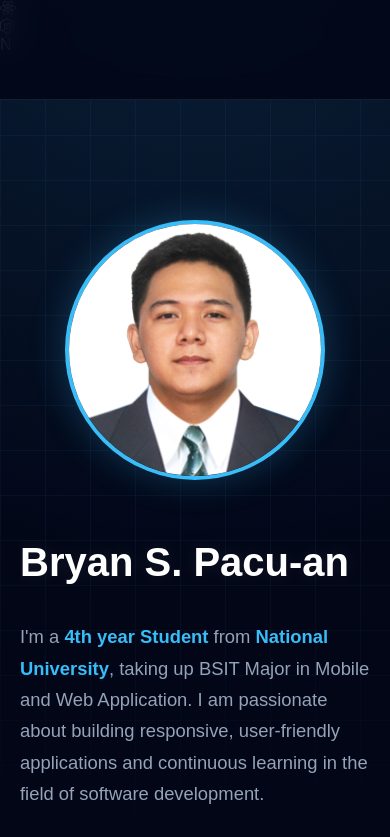
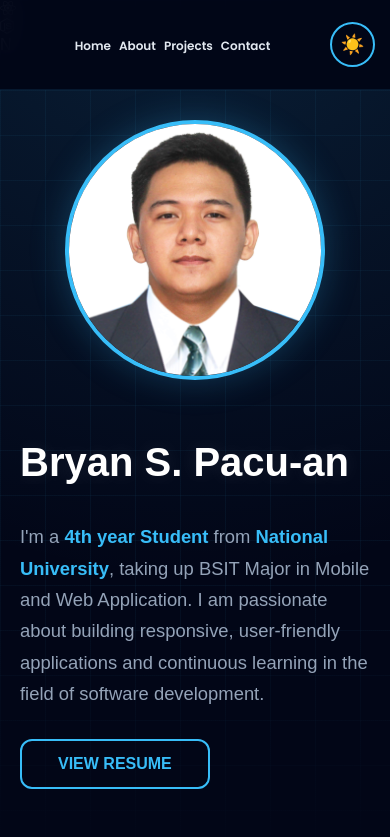
Before and after one commit to bryan-ctrl/MyportfolioZXC, a React (Vite) app: page / in a window 390 px wide. Shown: the top 837 px of the page. Built offline with nearby package versions, Linux system fonts and the light colour scheme.

Commit message:
Fixing Navbar

```diff
--- a/src/components/Navbar.jsx
+++ b/src/components/Navbar.jsx
@@ -1,35 +1,27 @@
 import React, { useState, useEffect } from "react";
 
 export default function Navbar() {
-  // Naka-default tayo sa Dark Mode (true)
   const [isDarkMode, setIsDarkMode] = useState(true);
 
   useEffect(() => {
-    if (isDarkMode) {
-      document.documentElement.setAttribute("data-theme", "dark");
-    } else {
-      document.documentElement.setAttribute("data-theme", "light");
-    }
+    document.documentElement.setAttribute("data-theme", isDarkMode ? "dark" : "light");
   }, [isDarkMode]);
 
-  const toggleTheme = () => {
-    setIsDarkMode(!isDarkMode);
-  };
+  const toggleTheme = () => setIsDarkMode(!isDarkMode);
 
   return (
     <nav className="nav">
+
       <ul className="nav-links">
         <li><a href="#home">Home</a></li>
         <li><a href="#about">About</a></li>
         <li><a href="#projects">Projects</a></li>
         <li><a href="#contact">Contact</a></li>
-        {/* Heto ang Toggle Button sa dulo */}
-        <li className="theme-toggle-li">
-          <button className="theme-toggle-btn" onClick={toggleTheme}>
-            {isDarkMode ? "☀️" : "🌙"}
-          </button>
-        </li>
       </ul>
+
+      <button className="theme-toggle-btn" onClick={toggleTheme}>
+        {isDarkMode ? "☀️" : "🌙"}
+      </button>
     </nav>
   );
 }
--- a/src/components/Projects.jsx
+++ b/src/components/Projects.jsx
@@ -37,9 +37,11 @@ export default function Projects() {
 
   return (
     <section id="projects" className="projects-section">
-      <div className="section-header">
+      <div className="section-header reveal">
         <h2 className="section-title">My Projects</h2>
+        <div className="title-underline"></div>
       </div>
+
       <div className="projects-container">
         {projectList.map((project, index) => (
           <ProjectCard key={index} project={project} />
@@ -57,9 +59,9 @@ function ProjectCard({ project }) {
   };
 
   return (
-    /* DAGDAG DITO: Nilagyan natin ng 'reveal' class para mag-pop out */
+    /* Naka-reveal class ito para mag-pop up habang nag-scroll */
     <div className="project-card reveal">
-      {/* Nilipat ang Title sa taas ng Image Wrapper */}
+      <div className="project-card-inner">
         <h3 className="project-title-top">{project.title}</h3>
 
         <div className="project-image-wrapper" onClick={handleImageClick}>
@@ -69,11 +71,17 @@ function ProjectCard({ project }) {
             alt={`${project.title} screenshot`}
             className="project-image slide-animation"
           />
+
           <div className="image-indicators">
             {project.images.map((_, index) => (
-            <span key={index} className={`dot ${index === currentImgIndex ? "active" : ""}`}></span>
+              <span
+                key={index}
+                className={`dot ${index === currentImgIndex ? "active" : ""}`}
+              ></span>
             ))}
           </div>
+
+          <div className="click-hint">Click image to slide</div>
         </div>
 
         <div className="project-content">
@@ -86,5 +94,6 @@ function ProjectCard({ project }) {
           </div>
         </div>
       </div>
+    </div>
   );
 }
--- a/src/styles/app.css
+++ b/src/styles/app.css
@@ -109,104 +109,124 @@ body {
 
 @keyframes spin { to { transform: rotate(360deg); } }
 
-/* ========== Navbar (LAGING DARK & MOBILE READY) ========== */
+/* 1. I-IMPORT ANG POPPINS FONT */
+@import url('https://fonts.googleapis.com/css2?family=Poppins:wght@300;400;600;800&display=swap');
+
+@import url('https://fonts.googleapis.com/css2?family=Poppins:wght@400;600;800&display=swap');
+
+/* nav styles */
 .nav {
+  position: fixed;
+  top: 0;
+  left: 0;
+  width: 100%;
+  height: 100px; /* Malaking height */
   display: flex;
-  justify-content: space-between; /* Pinaghihiwalay ang Logo at Toggle */
+  justify-content: space-between;
   align-items: center;
-  padding: 25px 50px;
-  position: sticky;
-  top: 0;
-  background: rgba(2, 6, 23, 0.85);
-  backdrop-filter: blur(12px);
-  -webkit-backdrop-filter: blur(12px); /* Safari support */
-  z-index: 1000;
+  padding: 0 50px;
+  background: rgba(2, 6, 23, 0.95);
+  backdrop-filter: blur(10px);
+  -webkit-backdrop-filter: blur(10px);
+  z-index: 99999;
   font-family: 'Poppins', sans-serif;
-  border-bottom: 1px solid rgba(30, 41, 59, 0.7);
-  min-height: 100px;
+  box-sizing: border-box;
+  border-bottom: 1px solid rgba(56, 189, 248, 0.1);
 }
 
 .logo {
-  color: #38bdf8;
-  font-weight: 700;
-  font-size: 1.8rem;
+  color: #38bdf8; /* Ginawa kong blue para mas kita */
+  font-weight: 800;
+  font-size: 2.2rem; /* Malaking Logo */
   letter-spacing: 1px;
-  cursor: pointer;
-  transition: all 0.3s ease;
-  flex-shrink: 0; /* Para hindi mapitpit ang logo sa mobile */
-}
-
-.logo:hover {
-  color: #38bdf8;
-  text-shadow: 0 0 15px rgba(56, 189, 248, 0.5);
+  text-decoration: none;
+  flex-shrink: 0;
 }
 
 .nav-links {
-  display: flex; /* Naka-flex ito sa desktop */
-  gap: 25px;
+  display: flex;
   list-style: none;
+  gap: 35px; /* Mas malawak na gap */
+  margin: 0;
   padding: 0;
-  margin: 0 auto; /* Nilagay sa gitna ang links sa desktop */
-  align-items: center;
+  /* Centering Logic */
+  position: absolute;
+  left: 50%;
+  transform: translateX(-50%);
 }
 
 .nav-links a {
+  text-decoration: none;
   color: #e2e8f0;
-  text-decoration: none;
-  font-weight: 500;
-  font-size: 1rem;
-  letter-spacing: 0.5px;
-  padding: 8px 15px;
-  border-radius: 8px;
+  font-weight: 600;
+  font-size: 1.3rem; /* Malaking Text */
   transition: all 0.3s ease;
+  white-space: nowrap;
 }
 
 .nav-links a:hover {
-  background: rgba(56, 189, 248, 0.15);
   color: #38bdf8;
+  text-shadow: 0 0 10px rgba(56, 189, 248, 0.3);
 }
 
 .theme-toggle-btn {
   background: transparent;
-  border: 1px solid #38bdf8;
+  border: 2px solid #38bdf8;
   color: #38bdf8;
+  width: 55px; /* Malaking Button */
+  height: 55px;
   border-radius: 50%;
-  width: 40px;
-  height: 40px;
   cursor: pointer;
   display: flex;
   align-items: center;
   justify-content: center;
-  font-size: 1.2rem;
+  font-size: 1.6rem; /* Malaking Emoji */
   transition: all 0.3s ease;
-  flex-shrink: 0; /* Para hindi lumiit ang button sa mobile */
+  flex-shrink: 0;
 }
 
-.theme-toggle-btn:hover {
-  background: rgba(56, 189, 248, 0.1);
-  box-shadow: 0 0 10px rgba(56, 189, 248, 0.3);
-  transform: scale(1.1);
-}
-
-/* ========== NAVBAR MOBILE RESPONSIVE ========== */
+/* ========== MOBILE VIEW RESPONSIVE ========== */
 @media (max-width: 768px) {
   .nav {
-    padding: 10px 20px; /* Mas maliit na padding sa mobile */
-    justify-content: space-between !important; /* Force separate logo and toggle */
+    padding: 0 15px;
+    height: 90px; /* Saktong laki sa mobile */
+    justify-content: space-between;
   }
 
   .nav-links {
-    display: none; /* Itinatago ang links sa mobile gaya ng gusto mo */
+    display: flex; /* PINAKITA NA NATIN */
+    position: static; /* Alisin ang absolute centering para mag-flow sa flex */
+    transform: none;
+    left: auto;
+    gap: 12px; /* Pinaliit ang gap para kumasya sa mobile */
+    margin: 0 auto; /* Center sa pagitan ng logo at toggle */
   }
 
   .logo {
-    font-size: 1.4rem; /* Bahagyang liit ng logo sa mobile */
+    font-size: 1.2rem; /* Liit konti sa mobile */
+  }
+
+  .nav-links a {
+    font-size: 0.85rem; /* Liit konti para magkasya lahat sa isang row */
   }
 
   .theme-toggle-btn {
-    margin-left: 0; /* Alisin ang auto margin para sumunod sa justify-between */
-    width: 38px;
-    height: 38px;
+    width: 45px;
+    height: 45px;
+    font-size: 1.2rem;
+  }
+}
+
+/* Extra small screens fix */
+@media (max-width: 480px) {
+  .nav-links {
+    gap: 8px;
+  }
+  .nav-links a {
+    font-size: 0.75rem;
+  }
+  .logo {
+    display: none; /* Itago ang logo text sa sobrang liit na screen para kumasya links */
   }
 }
 
@@ -409,7 +429,7 @@ body {
   display: grid;
   grid-template-columns: repeat(auto-fit, minmax(100%, 1fr));
   gap: 30px;
-  max-width: 1600px;
+  max-width: 1500px;
   margin: 0 auto;
   padding: 0 20px;
 }
```
Lines whose indentation alone changed are shown as unchanged.
